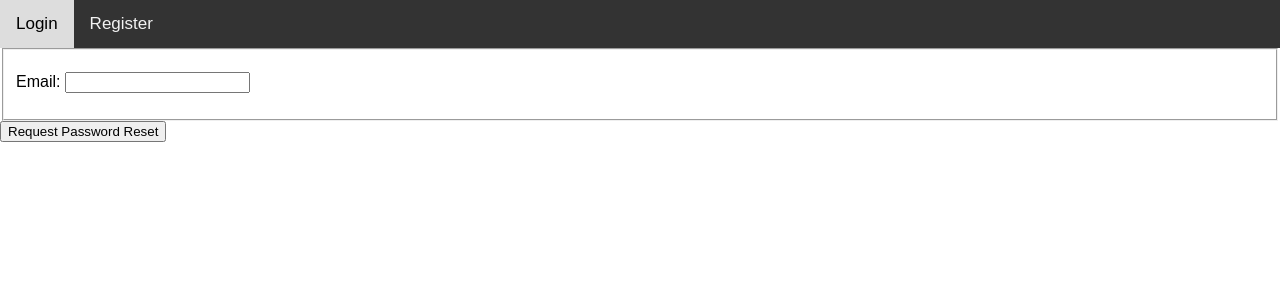
After one commit to rhubarb11/web_shop, a Django app: page /user/password_reset/ in a window 1280 px wide. The commit adds this page. Shown: the top 300 px of the page. Run offline with Django 3.2, Linux system fonts and the light colour scheme.

Commit message:
Password change and reset

```diff
--- a/web_shop/shop/templates/shop/base.html
+++ b/web_shop/shop/templates/shop/base.html
@@ -16,9 +16,10 @@
       <a href="#">{{ user.get_username }}</a>
       <a href="#">Profile</a>
       <a href="{% url 'logout' %}">Logout</a>
+      <a href="{% url 'password_change' %}">change pwd</a>
     {% else %}
       <a href="{% url 'login' %}">Login</a>
-      <a href="{% url 'user-register' %}">Register</a>
+      <a href="{% url 'user_register' %}">Register</a>
     {% endif %}
   </div>
 
--- a/web_shop/shop/views.py
+++ b/web_shop/shop/views.py
@@ -3,5 +3,5 @@ from django.http import HttpResponse
 
 
 def index(request):
-
-    return HttpResponse('<h1>**TESTING**</h1>')
+    context = {'test': 'HEJ PÅ DIG'}
+    return render(request, 'shop/index.html', context)
--- a/web_shop/users/forms.py
+++ b/web_shop/users/forms.py
@@ -4,9 +4,9 @@ from django.contrib.auth.models import User
 
 
 class UserRegisterForm(UserCreationForm):
-    first_name = forms.CharField(max_length=30, help_text='Required')
-    last_name = forms.CharField(max_length=30, help_text='Required')
-    email = forms.EmailField(max_length=50, help_text='Required')
+    first_name = forms.CharField(max_length=30)
+    last_name = forms.CharField(max_length=30)
+    email = forms.EmailField(max_length=50)
 
     class Meta:
         model = User
--- a/web_shop/users/templates/users/login.html
+++ b/web_shop/users/templates/users/login.html
@@ -11,6 +11,9 @@
     </fieldset>
     <button type="submit">Login</button>
   </form>
+  <div>
+    <a href="{% url 'password_reset' %}"">Forgot your password?</a>
+  </div>
 </div>
 
 {% endblock %}
--- /dev/null
+++ b/web_shop/users/templates/users/password_change_done.html
@@ -0,0 +1,5 @@
+{% extends "shop/base.html" %}
+
+{% block content %}
+  <p>password changed</p>
+{% endblock content %}
--- /dev/null
+++ b/web_shop/users/templates/users/password_reset.html
@@ -0,0 +1,16 @@
+{% extends "shop/base.html" %}
+
+{% block content %}
+  <div>
+    <form method="POST">{% csrf_token %}
+      <fieldset>
+
+        {{ form.as_p }}
+
+      </fieldset>
+      <div>
+        <button type="submit">Request Password Reset</button>
+      </div>
+    </form>
+  </div>
+{% endblock content %}
--- a/web_shop/users/urls.py
+++ b/web_shop/users/urls.py
@@ -6,10 +6,38 @@ from django.contrib.auth.decorators import login_required
 
 
 urlpatterns = [
-     path('login/', auth_views.LoginView.as_view(template_name='users/login.html'), name='login'),
+     path('login/', auth_views.LoginView.as_view(
+          template_name='users/login.html'), name='login'),
 
-     path('logout/', auth_views.LogoutView.as_view(template_name='users/logout.html'), name='logout'),
+     path('logout/', auth_views.LogoutView.as_view(
+          template_name='users/logout.html'), name='logout'),
 
-     path('register/', user_views.UserRegisterView, name='user-register'),
+     path('password_change/', auth_views.PasswordChangeView.as_view(
+          template_name='users/password_change.html'), name='password_change'),
+
+     path('password_change/done/', auth_views.PasswordChangeDoneView.as_view(
+          template_name='users/password_change_done.html'), name='password_change_done'),
+
+
+    path('password_reset/', auth_views.PasswordResetView.as_view(
+         template_name='users/password_reset.html'), name='password_reset'),
+
+    path('password-reset/done/', auth_views.PasswordResetDoneView.as_view(
+         template_name='users/password_reset_done.html'),name='password_reset_done'),
+
+    path('password-reset/confirm/<uidb64>/<token>/', auth_views.PasswordResetConfirmView.as_view(
+         template_name='users/password_reset_confirm.html'),name='password_reset_confirm'),
+
+    path('password-reset-complete/', auth_views.PasswordResetCompleteView.as_view(
+         template_name='users/password_reset_complete.html'), name='password_reset_complete'),
+
+
+
+
+     path('register/', user_views.UserRegisterView, name='user_register'),
+
+
+
+
 
 ]
```
Also changed, not shown: web_shop/shop/templates/shop/index.html (added, +11 -0 lines), web_shop/users/templates/users/password_change.html (added, +14 -0 lines), web_shop/users/templates/users/password_reset_complete.html (added, +11 -0 lines), web_shop/users/templates/users/password_reset_confirm.html (added, +17 -0 lines), web_shop/users/templates/users/password_reset_done.html (added, +8 -0 lines), web_shop/web_shop/settings.py (+7 -0 lines).
